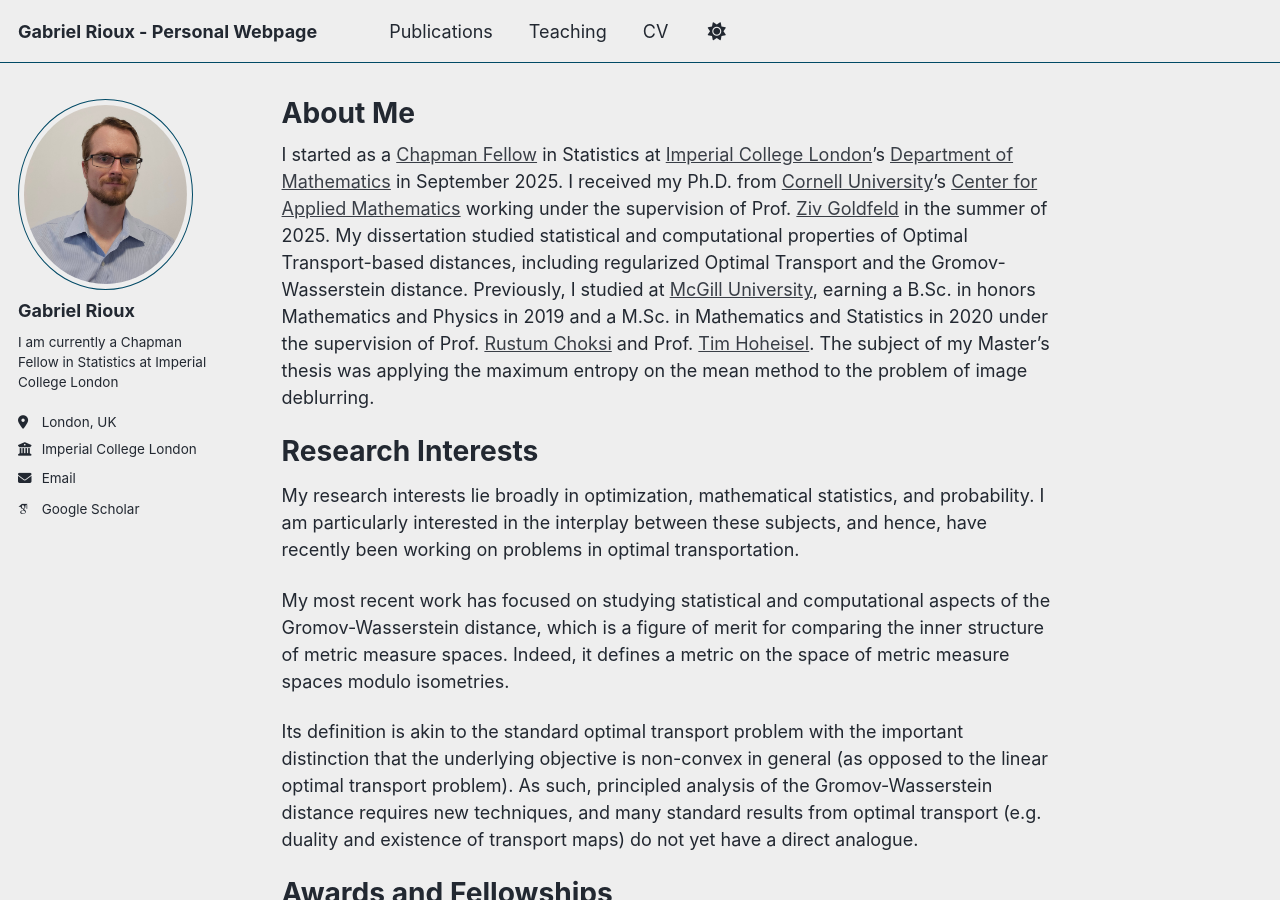
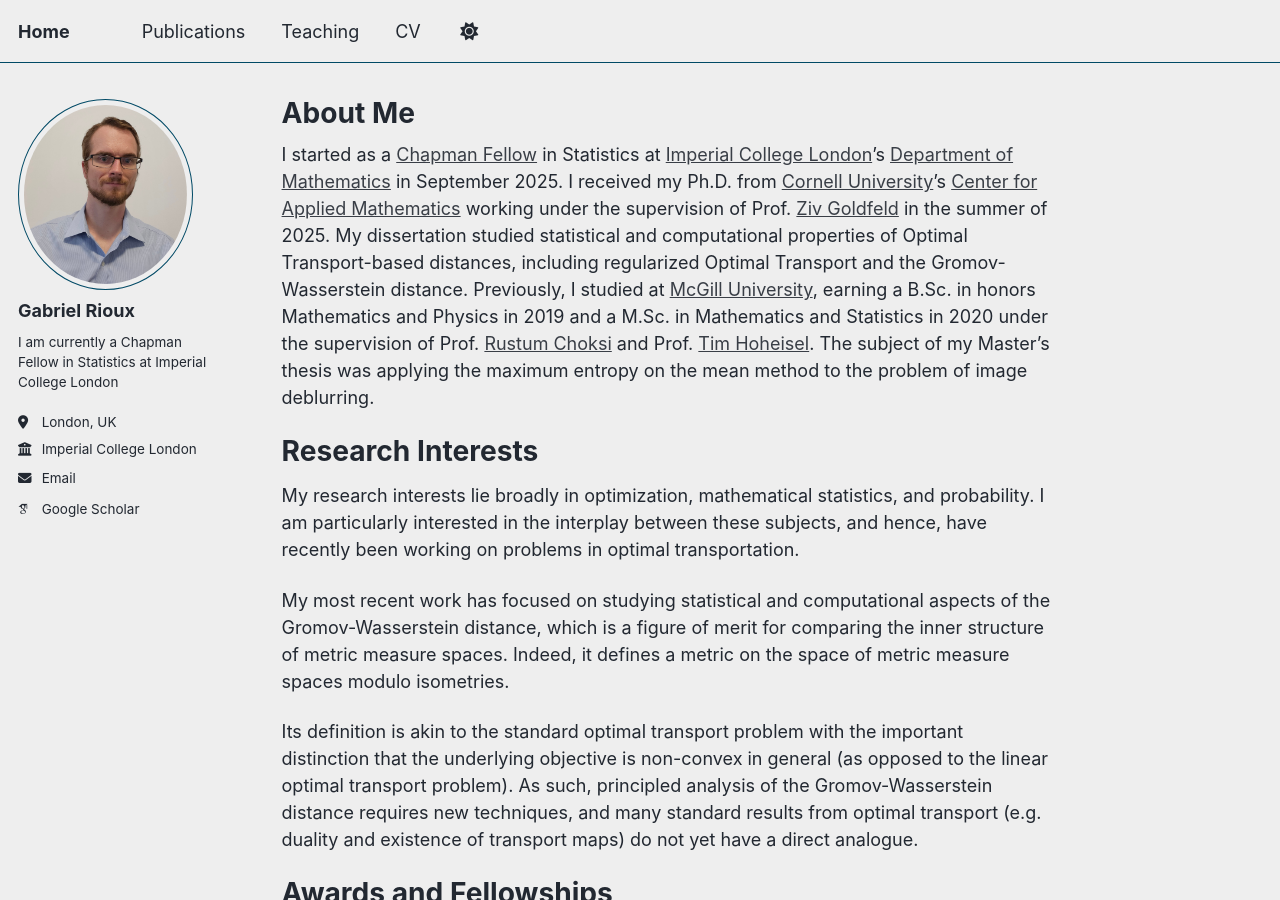
Before and after one commit to gabrielrioux/gabrielrioux.github.io, a Jekyll site: the page built from _pages/about.md, in a window 1280 px wide and 900 px high. Built offline with Jekyll 4.4.1, drawn with Linux system fonts in a browser that asks for light colours; some web fonts are replaced; a script that is not in the unit is left out.

Commit message:
Update _config.yml

```diff
--- a/_config.yml
+++ b/_config.yml
@@ -9,7 +9,7 @@
 # Basic Site Settings
 locale                   : "en-US"
 site_theme               : "air" # Currently available options are "default", "air"
-title                    : "Gabriel Rioux - Personal Webpage"
+title                    : "Home"
 title_separator          : "-"
 name                     : &name "Gabriel Rioux"
 description              : &description "Personal webpage for papers and research"
```
